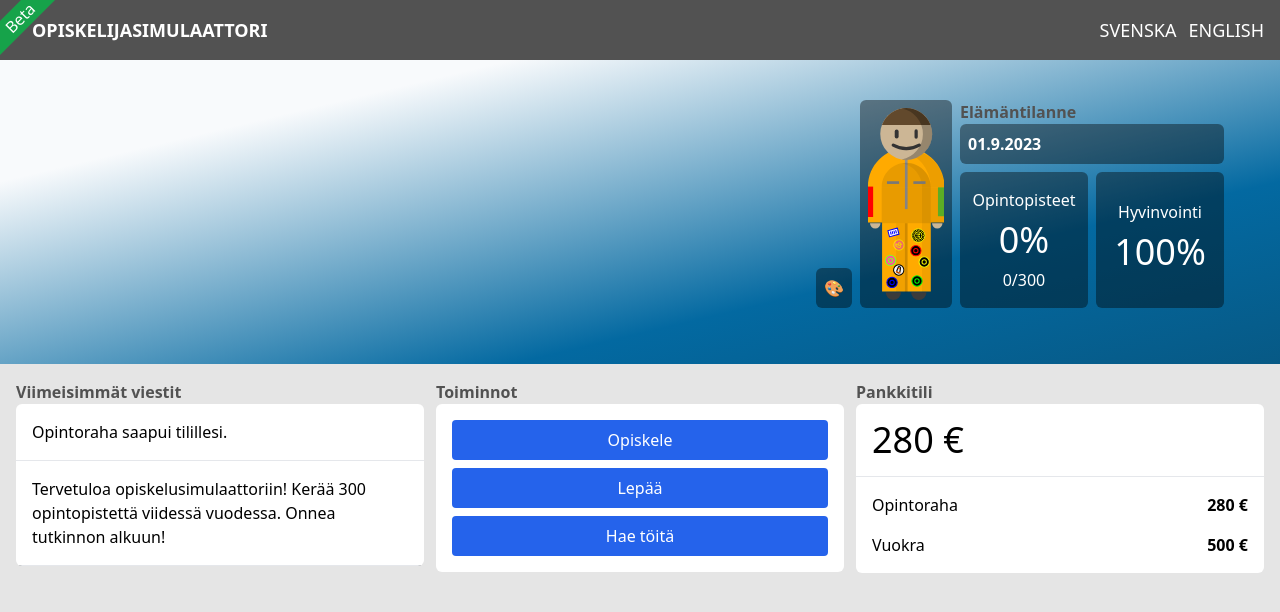
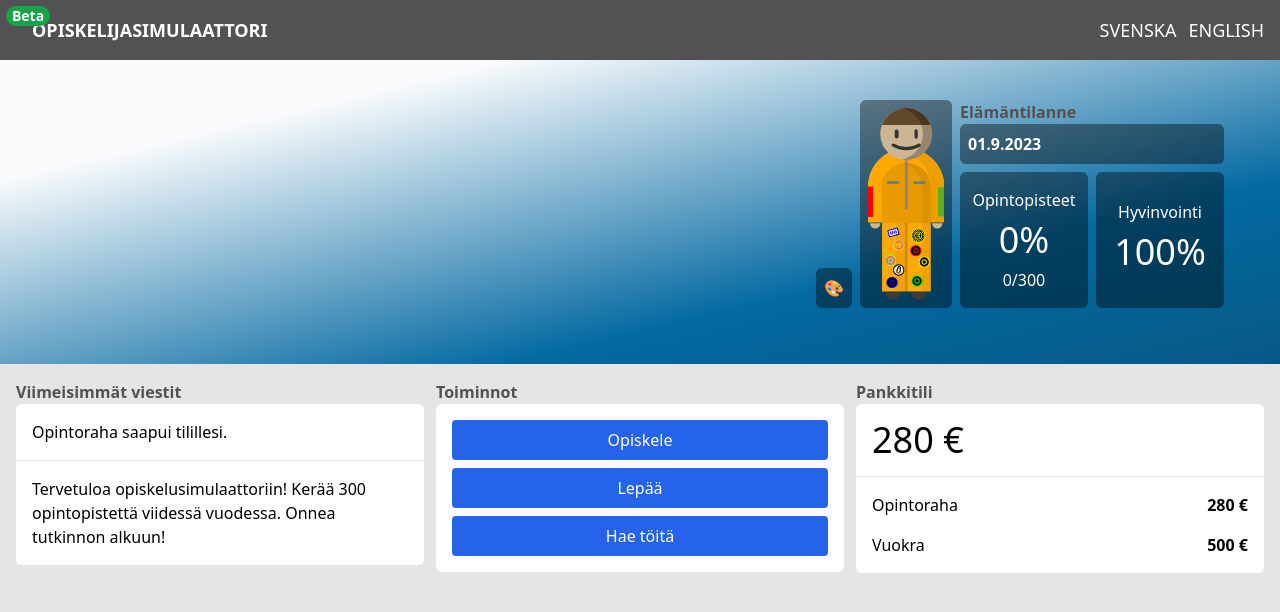
Before and after one commit to vuolen/opiskelusim2023, a React (Vite) app: page / in a window 1280 px wide. Shown: the top 612 px of the page. Built offline with nearby package versions, Linux system fonts and the light colour scheme.

Commit message:
change beta tag

```diff
--- a/src/App.tsx
+++ b/src/App.tsx
@@ -50,7 +50,7 @@ function App() {
 
     return (
         <div className="App h-full w-full flex flex-col justify-between bg-neutral-200">
-            <div className="bg-green-600 text-white -rotate-45 w-32 -translate-x-11 translate-y-1.5 absolute text-center">
+            <div className="bg-green-600 text-white font-bold text-sm w-11 rounded-full absolute top-1.5 left-1.5 text-center">
                 Beta
             </div>
             <div className="w-full">
```
